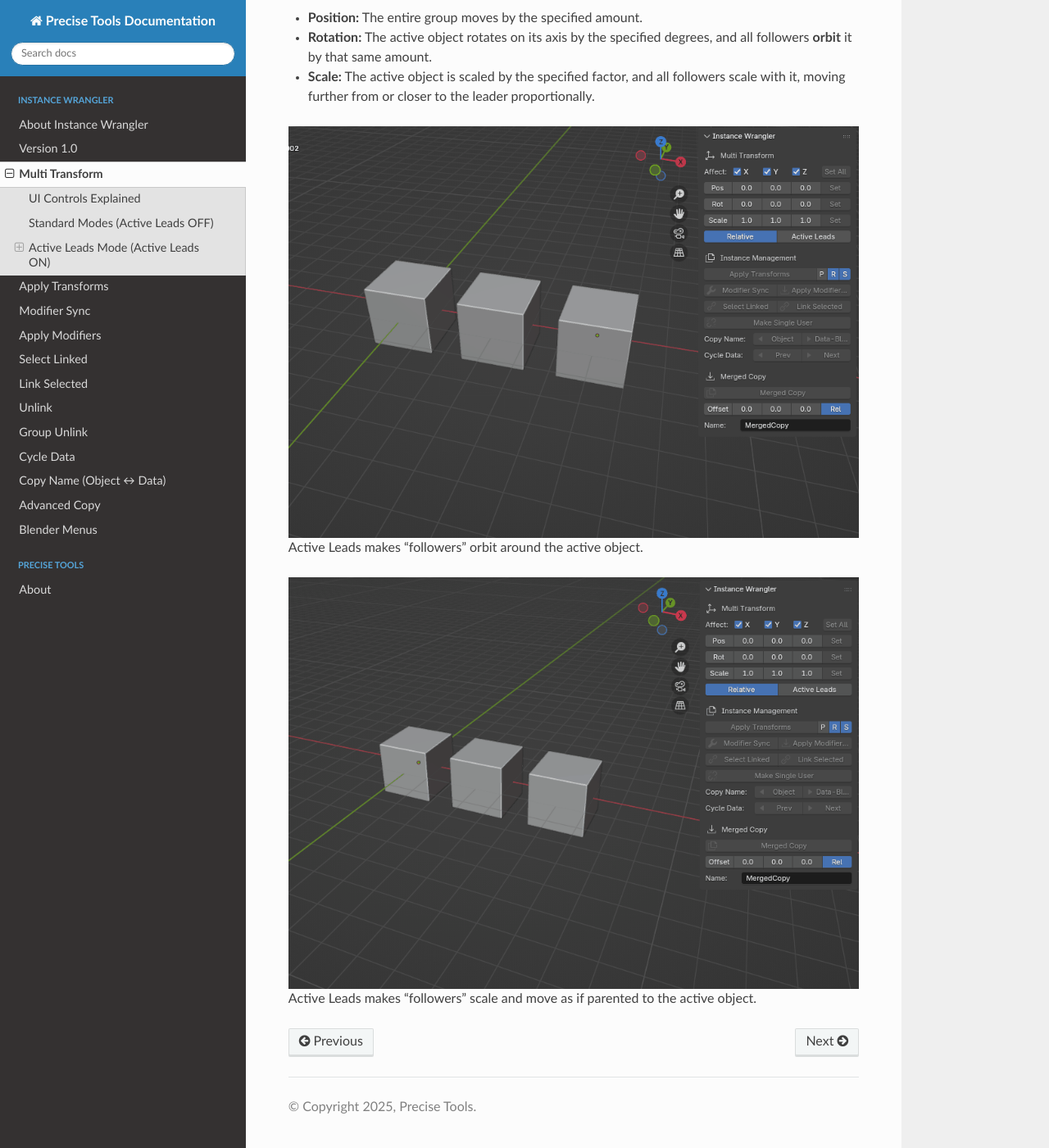
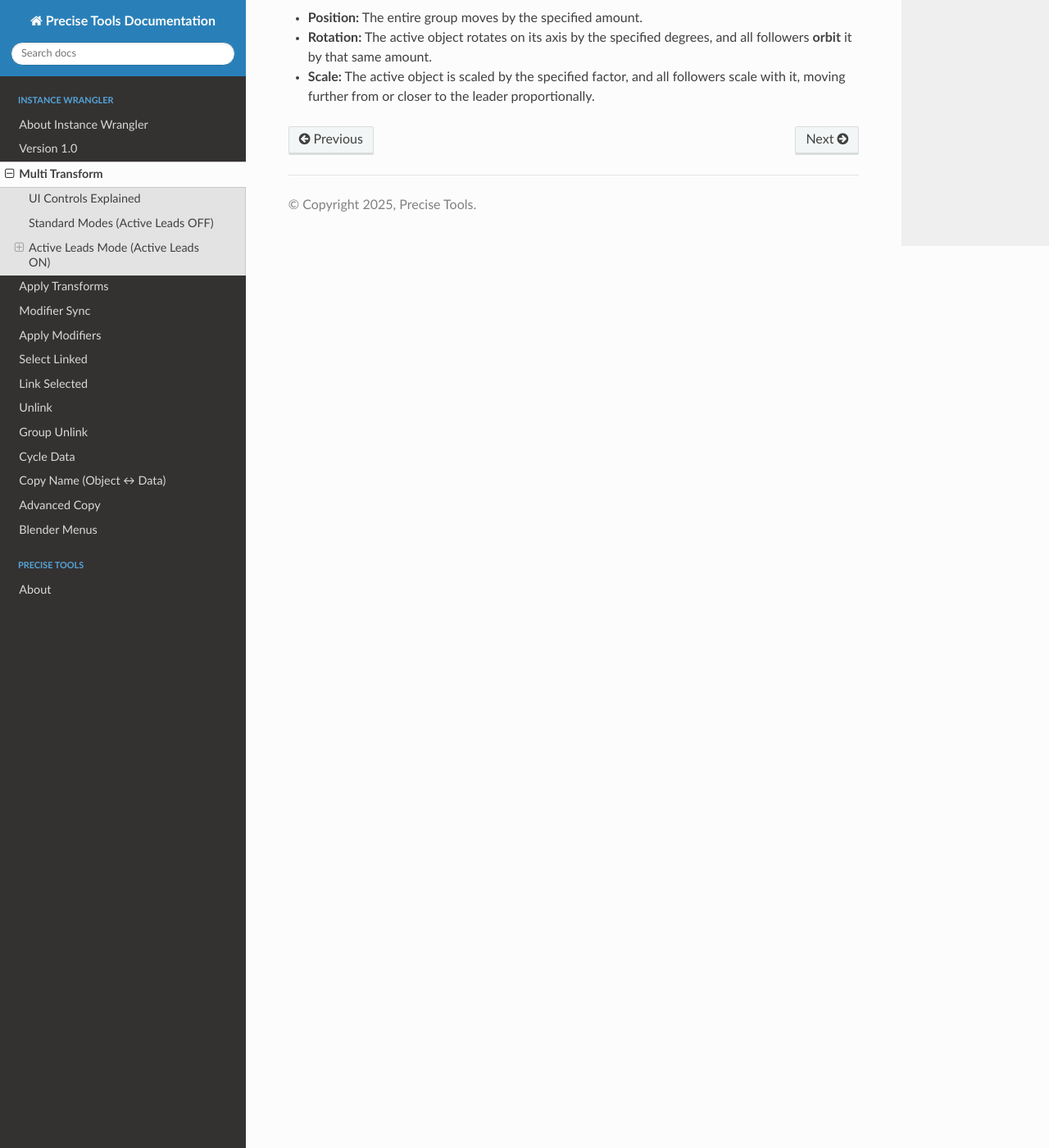
Before and after one commit to jb1981dev/Precise-Docs, a Sphinx documentation site: the page built from docs/source/instwrangler/multitransform.rst, in a window 1280 px wide and 1400 px high, scrolled down 4424 px. Shown: the whole window at 82% size. Built offline with Sphinx 7.4.7 and the Read the Docs theme 3.1.0, drawn with Linux system fonts in a browser that asks for light colours.

Commit message:
Update multitransform.rst

```diff
--- a/docs/source/instwrangler/multitransform.rst
+++ b/docs/source/instwrangler/multitransform.rst
@@ -77,15 +77,3 @@ In this mode, the UI values represent an **incremental change** that is applied
 * **Position:** The entire group moves by the specified amount.
 * **Rotation:** The active object rotates on its axis by the specified degrees, and all followers **orbit** it by that same amount.
 * **Scale:** The active object is scaled by the specified factor, and all followers scale with it, moving further from or closer to the leader proportionally.
-
-.. figure:: images/multitransform_activeleads_rotation.gif
-   :align: center
-   :alt: Animation demonstrating active leads functionality with objects orbiting around the active object.
-
-Active Leads makes "followers" orbit around the active object.
-
-.. figure:: images/multitransform_activeleads_scale.gif
-   :align: center
-   :alt: Animation demonstrating active leads functionality with objects scaling around the active object.
-
-Active Leads makes "followers" scale and move as if parented to the active object.
```
